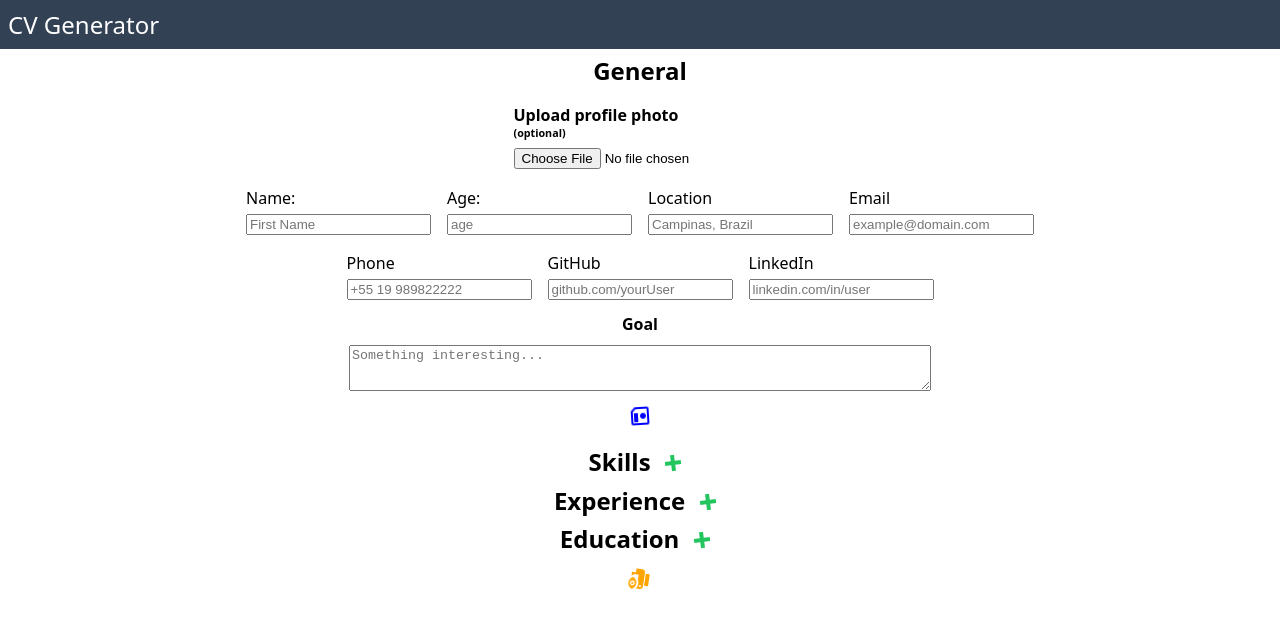
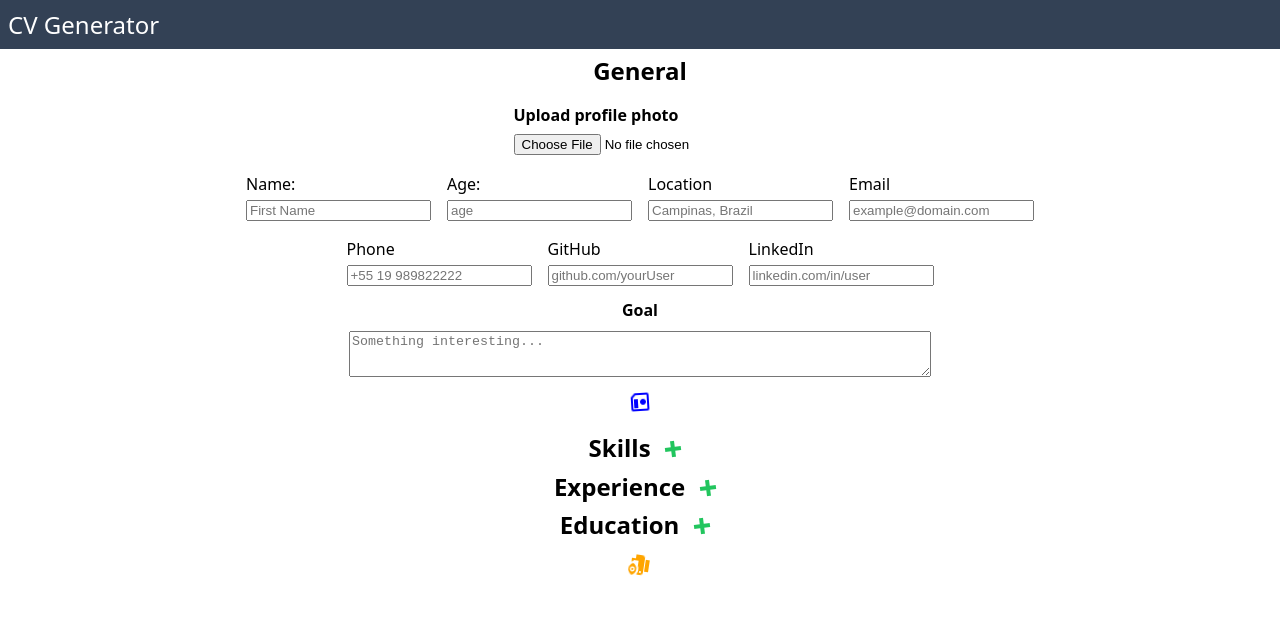
Before and after one commit to giovanniPepi/cv-project, a React (Create React App) app: page / in a window 1280 px wide. Shown: the top 628 px of the page. Built offline with nearby package versions, Linux system fonts and the light colour scheme.

Commit message:
Update icons on Education comp

```diff
--- a/src/components/Education.js
+++ b/src/components/Education.js
@@ -1,7 +1,8 @@
 import React, { Component } from "react";
-import Icon from "@mdi/react";
-import { mdiContentSaveOutline, mdiDelete } from "@mdi/js";
+
 import Textfield from "./Textfield";
+import DeleteBtn from "./DeleteBtn";
+import SaveBtn from "./SaveBtn";
 
 class Education extends Component {
   constructor(props) {
@@ -93,19 +94,14 @@ class Education extends Component {
         </div>
         <div className="btnContainer">
           <button className="formBtn">
-            <Icon
-              path={mdiContentSaveOutline}
-              size={0.9}
-              color="#22C55E"
-              spin={10}
-            />
+            <SaveBtn />
           </button>
           <button
             className="formBtn"
             type="button"
             onClick={() => handleDelete("educationIds", id)}
           >
-            <Icon path={mdiDelete} size={0.9} color="#22C55E" spin={10} />
+            <DeleteBtn />
           </button>
         </div>
       </form>
--- a/src/components/Personal.js
+++ b/src/components/Personal.js
@@ -41,9 +41,7 @@ class Personal extends Component {
 
     return (
       <div className="innerFormUpload">
-        <h4>
-          Upload profile photo<h6>(optional)</h6>
-        </h4>
+        <h4>Upload profile photo</h4>
 
         <input type="file" name="myImage" onChange={this.onImageChange} />
       </div>
@@ -114,9 +112,7 @@ class Personal extends Component {
             </div>
           ) : (
             <div className="innerFormUpload">
-              <h4>
-                Upload profile photo<h6>(optional)</h6>
-              </h4>
+              <h4>Upload profile photo</h4>
               <input type="file" name="myImage" onChange={this.onImageChange} />
             </div>
           )}
--- a/src/components/Skills.js
+++ b/src/components/Skills.js
@@ -74,7 +74,7 @@ class Skills extends Component {
             <SaveBtn />
           </button>
           <button
-            className="formBtn topEdit"
+            className="formBtn"
             type="button"
             onClick={() => handleDelete("skillsIds", id)}
           >
```
